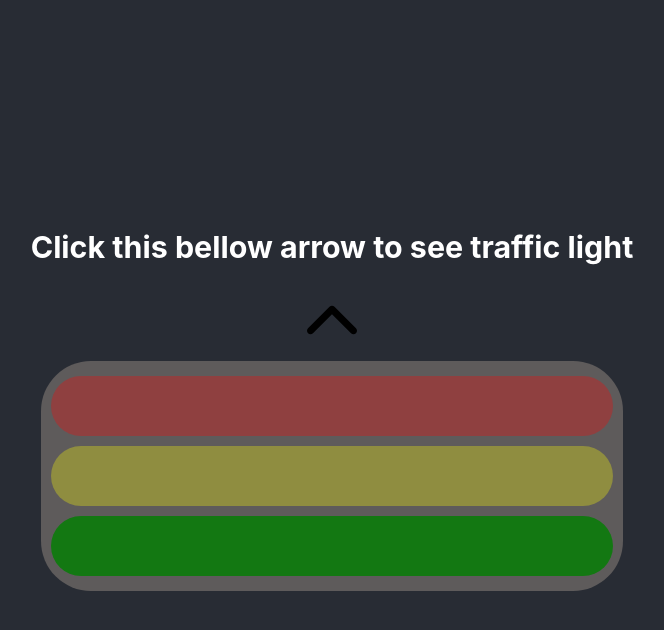
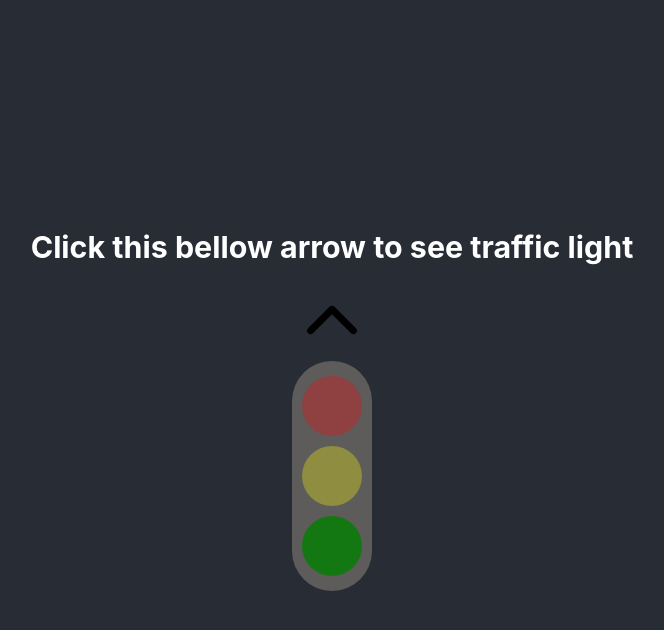
Before and after one commit to vietnguyenhoangw/RJS-TodolistApp, a React (Create React App) app: page / in a window 1280 px wide. Both pictures are taken after a click on the element 640 px from the left and 2048 px from the top of the page. Shown: the part 1600-2230 px from the top of the page, without its empty margins (308-972 px from the left). Built offline with nearby package versions, Linux system fonts and the light colour scheme.

Commit message:
Refactor center layout :art:

```diff
--- a/src/Containers/TodoListScreen/TodoListScreen.js
+++ b/src/Containers/TodoListScreen/TodoListScreen.js
@@ -152,7 +152,15 @@ class TodoListScreen extends React.Component {
               )}
             </div>
             {this.state.displayTrafficLight && (
-              <TrafficLight isActive={this.state.isActivePositions} />
+              <div
+                style={{
+                  width: 700,
+                  justifyContent: "center",
+                  display: "flex",
+                }}
+              >
+                <TrafficLight isActive={this.state.isActivePositions} />
+              </div>
             )}
           </div>
         </header>
--- /dev/null
+++ b/src/Redux/stores/index.js
@@ -0,0 +1,5 @@
+import { createStore } from "redux";
+import reducer from "../reducers";
+
+const initialState = { name: "..." };
+export const store = createStore(reducer, initialState);
--- a/src/components/TrafficLight/TrafficLight.css
+++ b/src/components/TrafficLight/TrafficLight.css
@@ -3,6 +3,8 @@
     border-radius: 50px;
     padding: 5px 0px 5px 0px;
     margin: 10px;
+    width: 80px;
+    align-self: center;
 }
 
 .light {
```
Also changed, not shown: src/Redux/actions/index.js (added), src/Redux/reducers/index.js (added).
